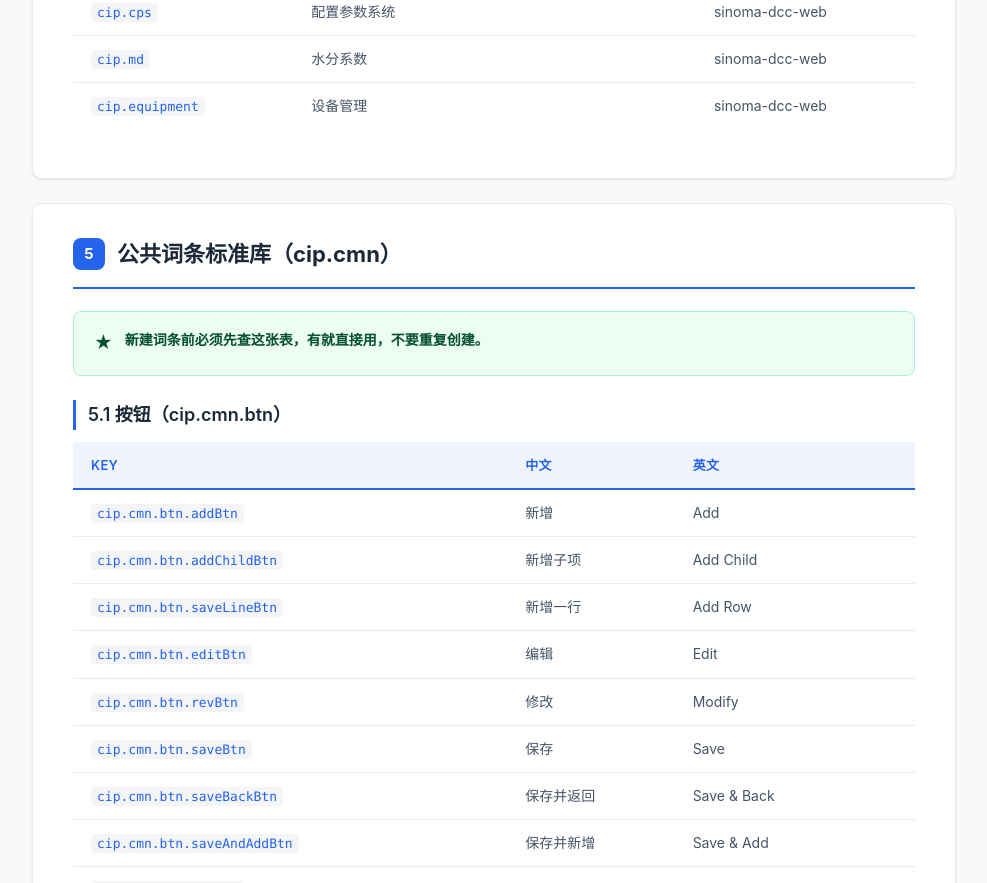
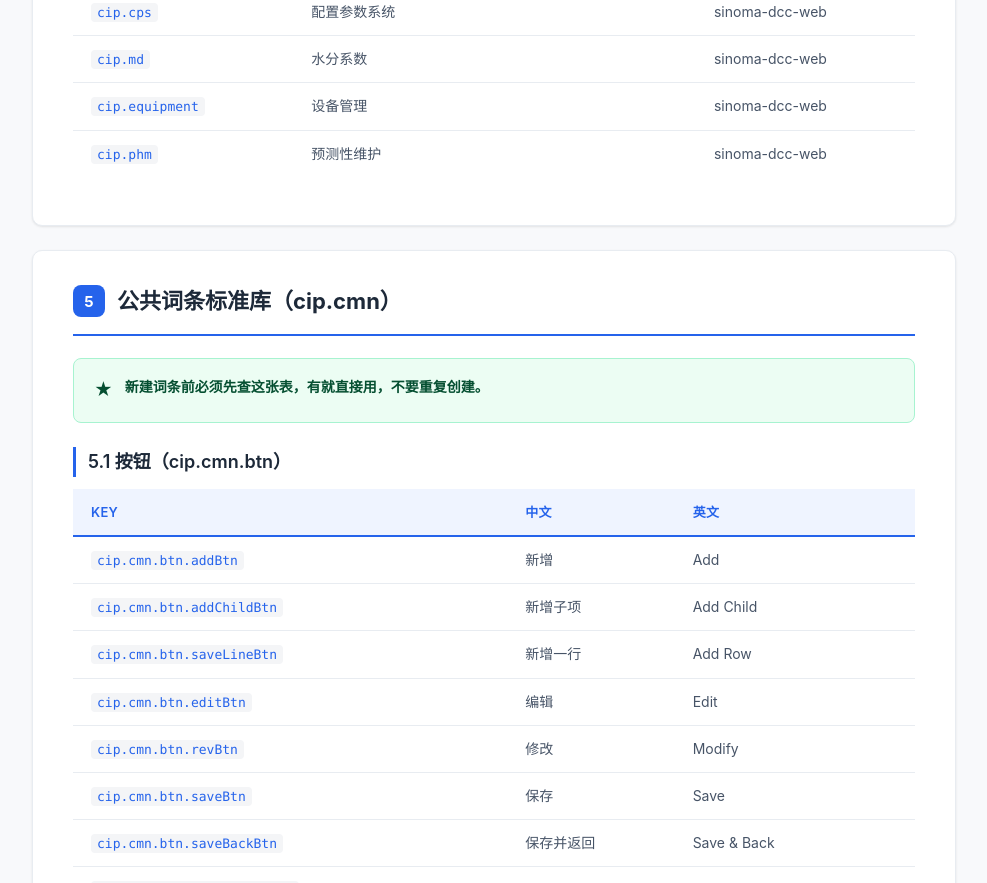
Before and after one commit to skySoft-cloud/web-language-guide, a plain HTML site: page specs/i18n/index.html in a window 1280 px wide. Shown: the part 3797-4680 px from the top of the page, without its empty margins (276-1263 px from the left). Drawn offline with Linux system fonts and the light colour scheme.

Commit message:
chore: 更新多语言规范，新增 cip.phm 预测性维护模块

```diff
--- a/specs/i18n/index.html
+++ b/specs/i18n/index.html
@@ -207,6 +207,7 @@ cip.qm.inspection_field_conclusion  （下划线，不统一）</code></pre>
               <tr><td><code>cip.cps</code></td><td>配置参数系统</td><td>sinoma-dcc-web</td></tr>
               <tr><td><code>cip.md</code></td><td>水分系数</td><td>sinoma-dcc-web</td></tr>
               <tr><td><code>cip.equipment</code></td><td>设备管理</td><td>sinoma-dcc-web</td></tr>
+              <tr><td><code>cip.phm</code></td><td>预测性维护</td><td>sinoma-dcc-web</td></tr>
             </tbody>
           </table>
         </div>
```
Also changed, not shown: vercel.json, 3 other files.
